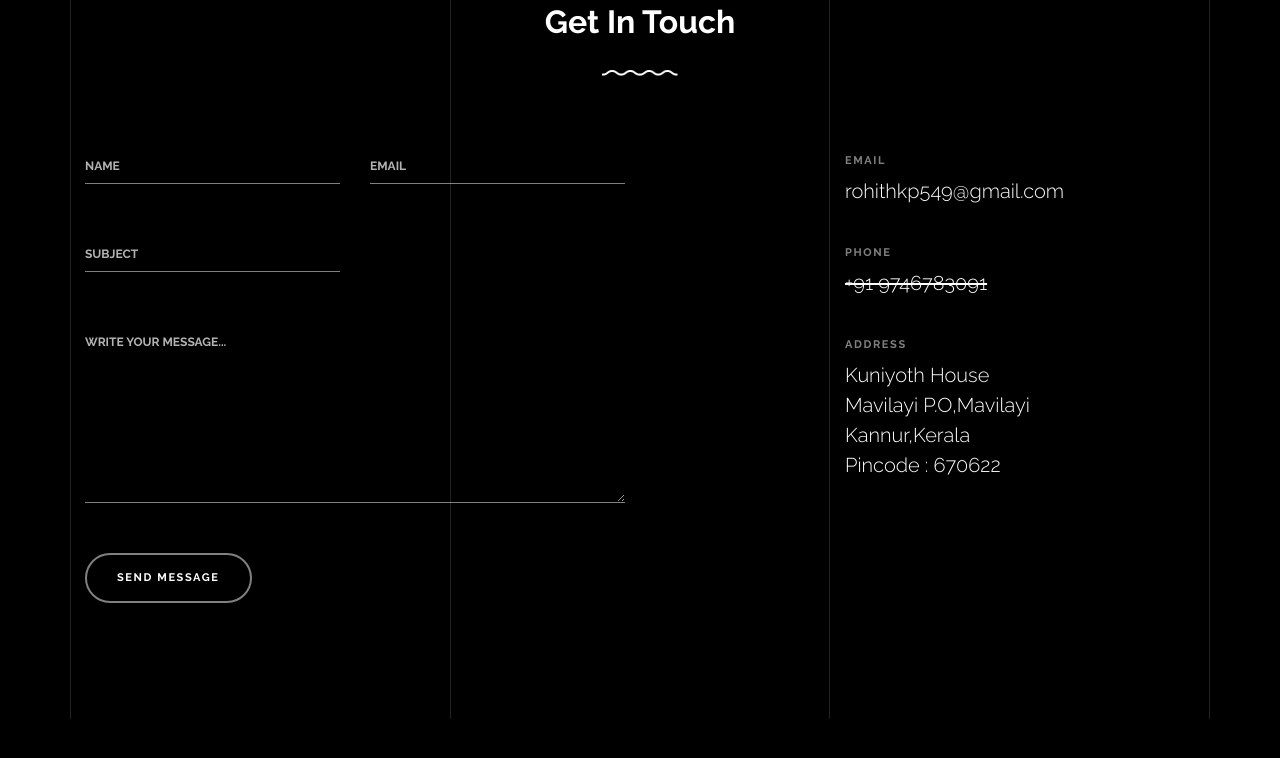
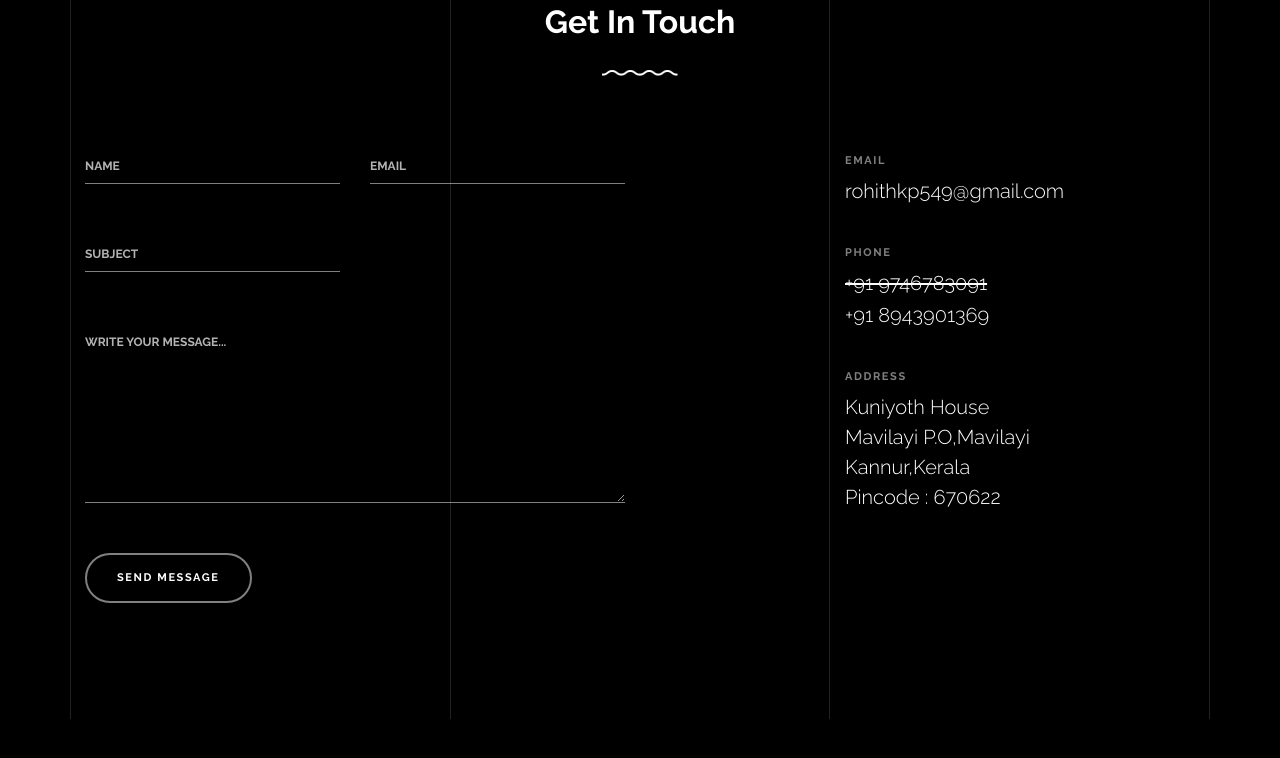
Before and after one commit to rohithkp1901/portfolio, a plain HTML site: page index.html in a window 1280 px wide. Shown: the part 5105-5863 px from the top of the page. Drawn offline with nearby package versions, Linux system fonts and the light colour scheme; animation ran at ten frames a second; files whose address does not match are found by name.

Commit message:
made somemore changes36 new number added

```diff
--- a/index.html
+++ b/index.html
@@ -539,6 +539,7 @@
                 <div class="gsap-reveal d-block">
                   <span class="d-block contact-info-label">Phone</span>
                   <del class="contact-info-val"><a href="tel:+919746783091" class="contact-info-val">+91 9746783091</a></del>
+                  <div><a href="tel:+918943901369" class="contact-info-val">+91 8943901369</a></div>
                 </div>
                 <div class="gsap-reveal d-block">
                   <span class="d-block contact-info-label">Address</span>
```
